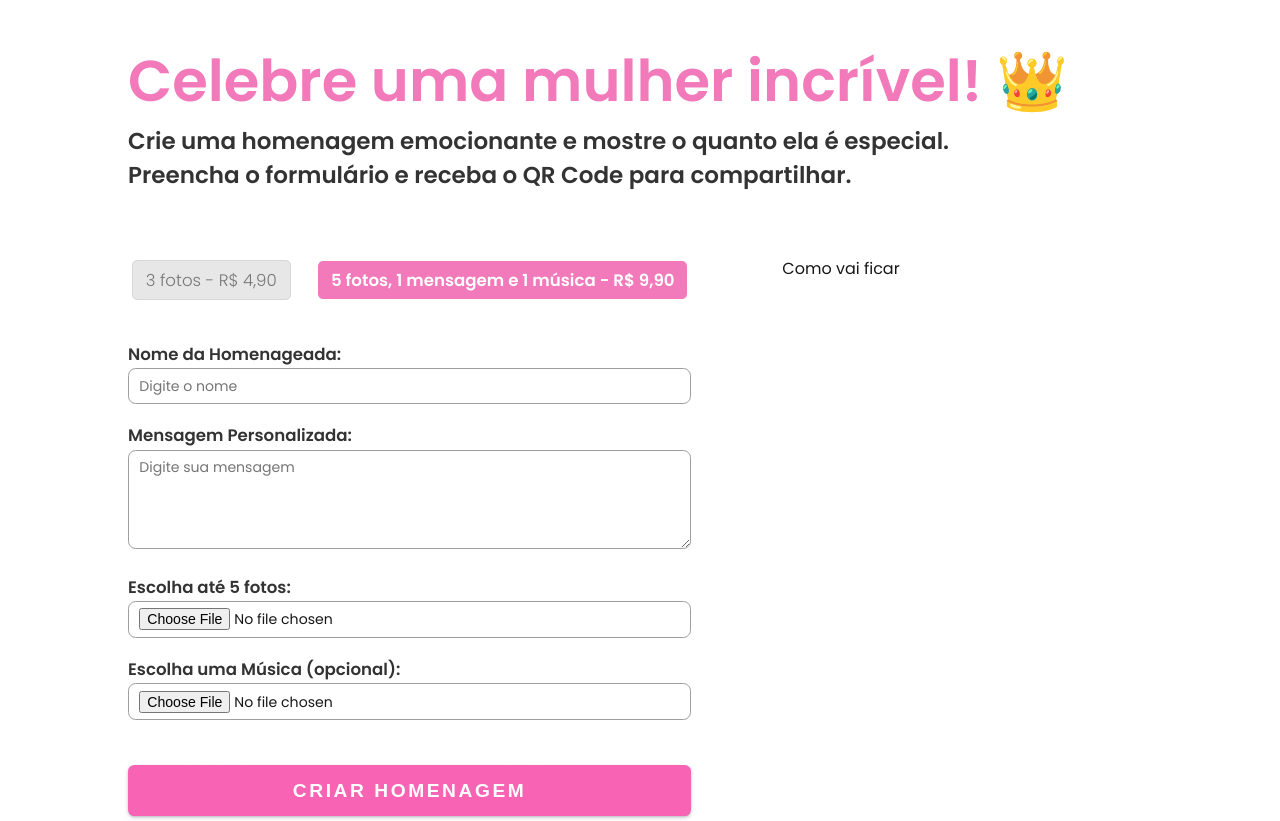
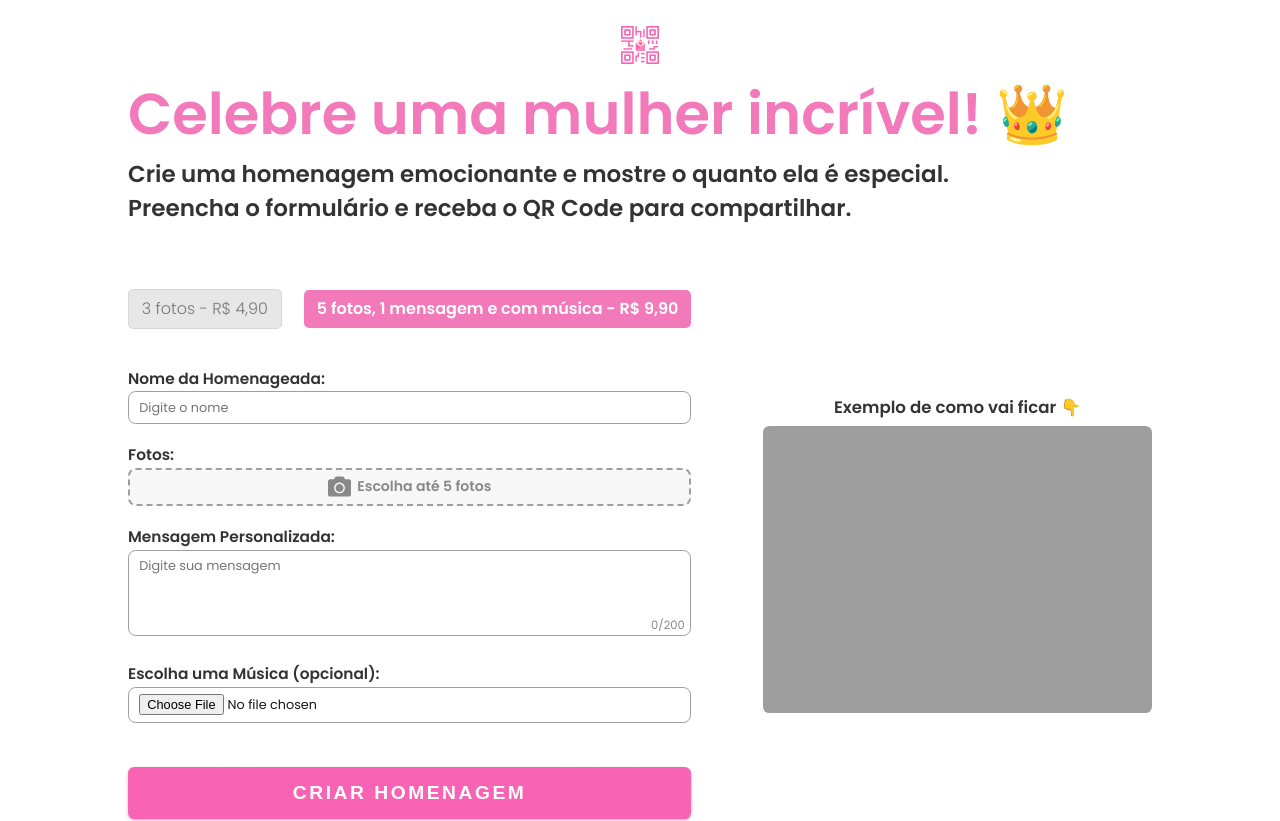
Before and after one commit to ItielDario/homenageie, a Next.js app in the folder frontend/: page / in a window 1280 px wide. Shown: the top 821 px of the page. Built offline with nearby package versions, Linux system fonts and the light colour scheme.

Commit message:
Dando continuidade ao container do formulário

```diff
--- a/frontend/app/layout.js
+++ b/frontend/app/layout.js
@@ -22,32 +22,12 @@ export default function RootLayout({ children }) {
       <head>
         <meta charSet="utf-8" />
         <meta name="viewport" content="width=device-width, initial-scale=1" />
-        <title>Homenageie</title>
+        <title>Homenagem</title>
+
+        <link rel="icon" type="image/x-icon" href="/image/logo-homenagem-rosa.png"></link>
 
         <link rel="stylesheet" href="/css/style.css" />
-        <link href="https://fonts.googleapis.com/css2?family=Playfair+Display:wght@700&family=Montserrat:wght@400;600&display=swap" rel="stylesheet" />
-
-        <link href="https://fonts.googleapis.com/css2?family=Lora:wght@400;700&display=swap" rel="stylesheet" />
-        <link href="https://fonts.googleapis.com/css2?family=Raleway:wght@400;500;600&display=swap" rel="stylesheet"/>
-        <link href="https://fonts.googleapis.com/css2?family=Merriweather:wght@400;700&display=swap" rel="stylesheet"/>
         <link href="https://fonts.googleapis.com/css2?family=Poppins:wght@300;400;600&display=swap" rel="stylesheet"/>
-        <link href="https://fonts.googleapis.com/css2?family=Quicksand:wght@400;700&display=swap" rel="stylesheet"/>
-        <link href="https://fonts.googleapis.com/css2?family=Playfair+Display:wght@400;700&display=swap" rel="stylesheet"/>
-        <link href="https://fonts.googleapis.com/css2?family=Roboto:wght@400;500;700&display=swap" rel="stylesheet"/>
-        <link href="https://fonts.googleapis.com/css2?family=Montserrat:wght@400;500;700&display=swap" rel="stylesheet"/>
-        <link href="https://fonts.googleapis.com/css2?family=Nunito:wght@400;600&display=swap" rel="stylesheet"/>
-        <link href="https://fonts.googleapis.com/css2?family=Nunito:wght@400;600&display=swap" rel="stylesheet"/>
-
-
-
-
-
-
-
-
-
-
-
       </head>
 
       <body className={`${geistSans.variable} ${geistMono.variable}`}>
--- a/frontend/app/page.js
+++ b/frontend/app/page.js
@@ -1,12 +1,35 @@
 'use client'
 
 import { useState } from "react";
+import { FaCamera } from "react-icons/fa";
 
 const HomePage = () => {
   const [selectedPlan, setSelectedPlan] = useState(2);
+  const [mensagem, setMensagem] = useState("");
+  const [files, setFiles] = useState([]);
+
+  const handleMensagemChange = (e) => {
+    const inputText = e.target.value;
+    if (inputText.length <= 200) {
+      setMensagem(inputText);
+    }
+  };
+
+  const handleFileChange = (e) => {
+    const selectedFiles = e.target.files;
+    if (selectedFiles.length <= (selectedPlan === 1 ? 3 : 5)) {
+      setFiles(Array.from(selectedFiles));
+    } else {
+      alert(`Você pode escolher até ${selectedPlan === 1 ? 3 : 5} fotos.`);
+    }
+  };
 
   return (
     <div className="page-container">
+      <figure className="img-logo">
+        <img src="image/logo-homenagem-rosa.png"></img>
+      </figure>
+
       <main className="header-home-page">
         <section className="container-top-header">
           <h1 className="title-header">Celebre uma mulher incrível! 👑</h1>
@@ -23,7 +46,7 @@ const HomePage = () => {
               </p>
 
               <p className={`plans-2 ${selectedPlan === 2 ? "plans-selected" : ""}`} onClick={() => setSelectedPlan(2)}>
-                5 fotos, 1 mensagem e 1 música - R$ 9,90
+                5 fotos, 1 mensagem e com música - R$ 9,90
               </p>
             </article>
 
@@ -33,21 +56,64 @@ const HomePage = () => {
                 <input type="text" id="nome" name="nome" placeholder="Digite o nome" required />
               </div>
 
-              <div className="form-group">
+              <section className="form-group">
+                <label htmlFor="foto">Fotos:</label>
+                <section className="custom-file-upload">
+                  <input
+                    type="file"
+                    id="foto"
+                    name="foto"
+                    accept="image/*"
+                    multiple
+                    onChange={handleFileChange}
+                  />
+                  <span className="file-placeholder">
+                    <FaCamera className="FaCamera" /> {/* Ícone de câmera fotográfica */}
+                    {`${selectedPlan === 1 ? "Escolha até 3 fotos" : "Escolha até 5 fotos"}`}
+                  </span>
+                </section>
+
+                <section className="selected-files">
+                  {files.length > 0 && (
+                    <div className="file-preview">
+                      {files.map((file, index) => (
+                        <img
+                          key={index}
+                          src={URL.createObjectURL(file)}
+                          alt={`Foto ${index + 1}`}
+                          className="file-icon"
+                        />
+                      ))}
+                    </div>
+                  )}
+                </section>
+              </section>
+
+              <div className={`form-group ${selectedPlan === 2 ? "plan-2-selected" : "plan-1-selected"}`}>
                 <label htmlFor="mensagem">Mensagem Personalizada:</label>
-                <textarea id="mensagem" name="mensagem" rows="4" placeholder="Digite sua mensagem" required></textarea>
+
+                <div className="textarea-container">
+                  <textarea
+                    id="mensagem"
+                    name="mensagem"
+                    rows="4"
+                    placeholder="Digite sua mensagem"
+                    required
+                    value={mensagem}
+                    onChange={handleMensagemChange}
+                  />
+                  <span className="char-count">{mensagem.length}/200</span> {/* Contagem de caracteres */}
+                </div>
               </div>
 
-              <div className="form-group">
-                <label htmlFor="foto">Escolha até 5 fotos:</label>
-                <input type="file" id="foto" name="foto" accept="image/*" required />
-              </div>
-
-              <div className="form-group">
+              <div className={`form-group ${selectedPlan === 2 ? "plan-2-selected" : "plan-1-selected"}`}>
                 <label htmlFor="musica">Escolha uma Música (opcional):</label>
                 <input type="file" id="musica" name="musica" accept="audio/*" />
               </div>
 
+              <aside className={`msg-plan-1 ${selectedPlan === 1 ? "plan-2-selected" : "plan-1-selected"}`}>
+                <h3>*Troque de plano e surpreenda ela com uma mensagem e uma música de sua escolha.</h3>
+              </aside>
 
               <button className="btn"> CRIAR HOMENAGEM
               </button>
@@ -57,10 +123,9 @@ const HomePage = () => {
 
           <aside className="tutorial-group">
             <figure className="video-result">
-              <p>Como vai ficar</p>
-
+              <p>Exemplo de como vai ficar 👇</p>
+              <iframe></iframe>
             </figure>
-            <figure className="video-tutorial"></figure>
           </aside>
         </section>
       </main>
--- a/frontend/package.json
+++ b/frontend/package.json
@@ -9,8 +9,9 @@
     "lint": "next lint"
   },
   "dependencies": {
+    "next": "15.1.7",
     "react": "^19.0.0",
     "react-dom": "^19.0.0",
-    "next": "15.1.7"
+    "react-icons": "^5.4.0"
   }
 }
--- a/frontend/public/css/style.css
+++ b/frontend/public/css/style.css
@@ -29,6 +29,15 @@ body {
     flex-direction: column;
 }
 
+.img-logo{
+    text-align: center;
+}
+
+.img-logo > img{
+    width: 3vw;
+    margin-top: 2vw;
+}
+
 .page-container {
     display: flex;
     flex-direction: column;
@@ -37,7 +46,7 @@ body {
 
 .header-home-page{
     flex: 1;
-    padding: 3vw 10vw;
+    padding: 0 10vw 3vw 10vw;
 }
 
 .title-header{
@@ -60,9 +69,7 @@ body {
 }
 
 .box-plans {
-    padding: 0.3vw;
     display: inline-flex;
-    gap: 1vw;
     border-radius: 0.8vw;
     align-items: center;
     justify-content: space-between;
@@ -73,7 +80,7 @@ body {
     padding: 0.5vw 1vw;
     border-radius: 0.4vw;
     cursor: pointer;
-    font-size: 1.3vw;
+    font-size: 1.25vw;
     background-color:  #e7e7e7;
     border: 0.1vw solid rgb(214, 214, 214)
 }
@@ -92,7 +99,14 @@ body {
 .plans-1{
     font-weight: 300;
     color: #777777;
+}
 
+.plan-1-selected{
+    display: none !important;
+}
+
+.plan-2-selected{
+    display: block !important;
 }
 
 .form-container {
@@ -114,7 +128,7 @@ body {
 
 .form-group label {
     display: block;
-    font-size: 1.3vw;
+    font-size: 1.2vw;
     font-weight: 600;
     margin-bottom: 0.1vw;
     color: #333333;
@@ -126,12 +140,92 @@ body {
     padding: 0.5vw 0.8vw;
     border: 0.1vw solid #9e9e9e;
     border-radius: 0.6vw;
-    font-size: 1.1vw;
+    font-size: 1vw;
     font-family: 'Poppins', sans-serif;
+    resize: none; /* Impedindo o redimensionamento */
 }
 
 .form-group input::placeholder {
     font-family: 'Poppins', sans-serif;
+}
+
+.custom-file-upload {
+    position: relative;
+    width: 100%;
+    height: 3vw;
+    border: 0.2vw dashed #9e9e9e;
+    border-radius: 0.6vw;
+    display: flex;
+    justify-content: center;
+    align-items: center;
+    cursor: pointer;
+    background-color: #f7f7f7;
+    color: #888;
+    font-size: 1.2vw;
+    font-weight: 600;
+}
+
+.custom-file-upload input[type="file"] {
+    position: absolute;
+    width: 100%;
+    height: 100%;
+    opacity: 0;
+    cursor: pointer;
+}
+
+.custom-file-upload:hover {
+    background-color: #e6e6e6;
+}
+
+.file-placeholder{
+    display: flex;
+    justify-content: center;
+    align-items: center;
+    font-size: 1.1vw;
+    gap: 0.5vw;
+}
+
+.file-placeholder > .FaCamera{
+    font-size: 1.8vw;
+}
+
+.selected-files {
+    margin-top: 10px;
+}
+
+.file-preview {
+    display: flex;
+    overflow-x: auto;
+    justify-content: center;
+    gap: 1.5vw;
+}
+
+.file-icon {
+    width: 4vw; /* Defina o tamanho desejado para o ícone da foto */
+    height: 3.5vw; /* Defina o tamanho desejado para o ícone da foto */
+    object-fit: cover;
+    border-radius: 0.3vw;
+    border: 0.1vw solid #ccc;
+}
+
+.textarea-container {
+    position: relative;
+}
+
+.char-count {
+    position: absolute;
+    bottom: 0.7vw;
+    right: 0.5vw;
+    font-size: 0.9vw;
+    color: #888;
+    pointer-events: none;
+}
+
+.msg-plan-1 > h3{
+    text-align: center;
+    font-size: 1.6vw;
+    color: #2b97f0;
+    margin: 5vw 0;
 }
 
 .btn {
@@ -171,12 +265,34 @@ body {
     display: flex;
     flex-direction: column;
     align-items: center;
+    justify-content: space-around;
+}
+
+.video-result{
+    width: 100%;
+    height: 60%;
+    display: flex;
+    flex-direction: column;
     justify-content: space-between;
 }
 
-.video-result, .video-tutorial{
-    width: 90%;
-    height: 45%;
+.video-result p{
+    display: block;
+    font-size: 1.3vw;
+    font-weight: 600;
+    margin-bottom: 0.5vw;
+    color: #333333;
+    text-align: center;
+}
+
+.video-result > iframe{
+    width: 100%;
+    height: 100%;
+    background-image: url("https://shortpixel.com/blog/wp-content/uploads/2023/12/nyan-cat.gif");
+    background-size: cover; /* Ajusta o GIF para preencher toda a div */
+    background-position: center; /* Centraliza a imagem */
+    border-radius: 0.5vw;
+    border: none;
 }
 
 
```
Also changed, not shown: frontend/public/image/logo-homenagem-rosa.png (added), 1 other file (tests, documents, lock files or other folders).
